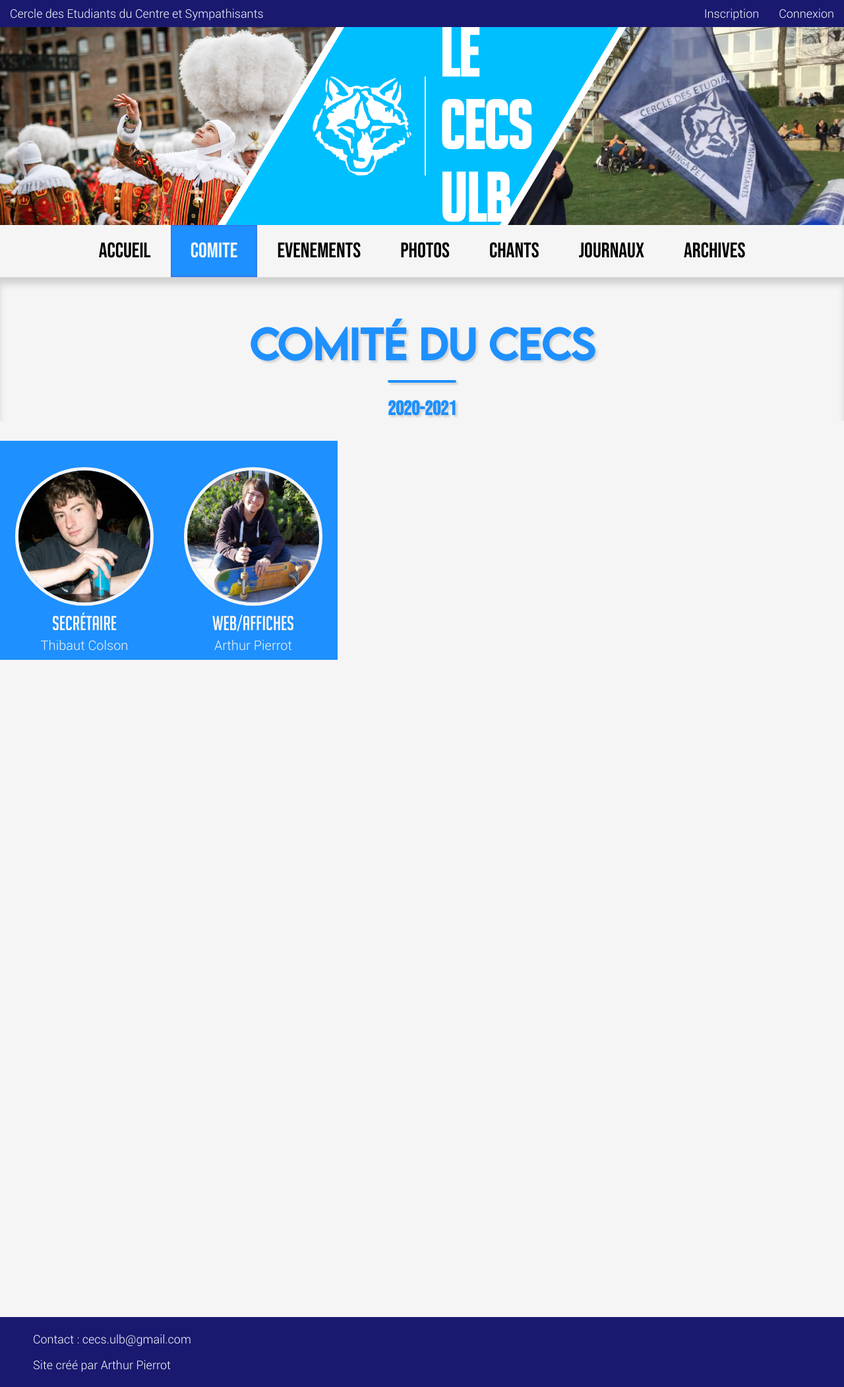
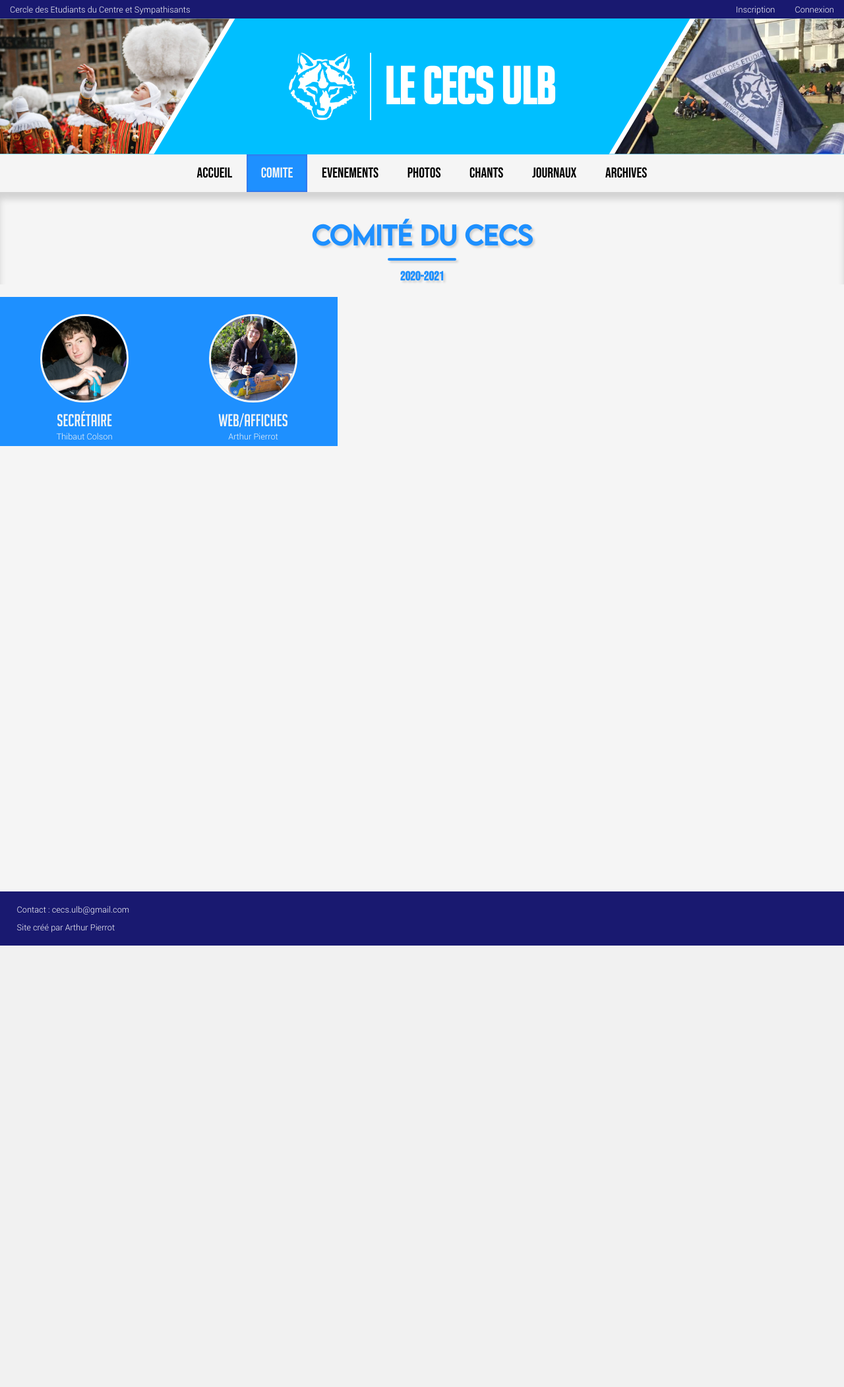
Before and after one commit to Jepsiko/site-cecs, a Django app: page /comite/ in a window 1280 px wide. Shown: the whole page at 66% size. After the commit the page ends 1433 px from the top, so only its background shows below. Run offline with Django 3.2, Linux system fonts and the light colour scheme; data comes from the database, SQL or seed files in the repository.

Commit message:
Relative positions and sizes for different screen resolutions

```diff
--- a/main/static/main/style.css
+++ b/main/static/main/style.css
@@ -79,53 +79,64 @@
   src: url('../fonts/LEMONMILK-Regular.otf') format("opentype");
 }
 
-/* HEADER */
+/* HEADER BAR */
 
 .header-bar {
     display: flex;
     position: -webkit-sticky; /* Safari */
     position: sticky;
+    height: 2.2vw;;
     top: 0;
     z-index: 1000;
 }
 
 .header-bar ul {
     background-color: midnightblue;
-    display: block;
+    display: flex;
+    align-items: center;
     list-style-type: none;
     margin: 0;
     padding: 0;
     width: 100%;
 }
 
-.header-bar ul li a {
+.user-links {
     float: right;
+    display: flex;
+    align-items: center;
+}
+
+.user-links a {
     padding: 10px 15px;
     text-decoration: none;
     text-align: center;
     font-family: "Roboto-Light", sans-serif;
-    font-size: large;
+    font-size: 1vw;
     color: white;
 }
 
 .cecs-name {
-    float: left;
+    margin-right: auto;
     padding: 10px 15px;
     text-decoration: none;
     text-align: center;
     font-family: "Roboto-Light", sans-serif;
-    font-size: large;
+    font-size: 1vw;
     color: white;
 }
 
+/* HEADER */
+
 header {
+    overflow: auto;
+    display: flex;
+    justify-content: space-between;
     background-color: var(--title-bg-color);
 }
 
 .polygon-left {
     float: left;
-    width: 600px;
-    height: 300px;
+    width: 32%;
     background-color: var(--title-text-color);
     -webkit-clip-path: polygon(0 0, 0 600px, 200px 600px, 600px 0);
     clip-path: polygon(0 0, 87% 0, 57% 100%, 0 100%);
@@ -133,16 +144,14 @@
 
 .polygon-left img {
     float: left;
-    width: 600px;
-    height: 300px;
+    width: 100%;
     -webkit-clip-path: polygon(0 0, 0 600px, 200px 600px, 600px 0);
     clip-path: polygon(0 0, 85% 0, 55% 100%, 0 100%);
 }
 
 .polygon-right {
     float: right;
-    width: 600px;
-    height: 300px;
+    width: 32%;
     background-color: var(--title-text-color);
     -webkit-clip-path: polygon(0 0, 0 600px, 200px 600px, 600px 0);
     clip-path: polygon(43% 0, 100% 0%, 100% 100%, 13% 100%);
@@ -150,23 +159,22 @@
 
 .polygon-right img {
     float: right;
-    width: 600px;
-    height: 300px;
+    width: 100%;
     -webkit-clip-path: polygon(0 0, 0 600px, 200px 600px, 600px 0);
     clip-path: polygon(45% 0, 100% 0%, 100% 100%, 15% 100%);
 }
 
 .title {
-    height: 300px;
-    background-color: deepskyblue;
+    align-self: center;
+    background-color: var(--title-bg-color);
     display: flex;
     align-items: center;
     justify-content: center;
 }
 
 .title img {
-    width: 150px;
-    height: 150px;
+    width: 8vw;
+    height: 8vw;
     padding-right: 20px;
     border-right: 2px solid var(--title-text-color);
 }
@@ -174,7 +182,7 @@
 .title h1 {
     margin-left: 20px;
     font-family: "Big Noodle Titling", sans-serif;
-    font-size: 100px;
+    font-size: 6vw;
     color: var(--title-text-color);
 }
 
@@ -183,7 +191,7 @@
 .navbar {
     position: -webkit-sticky; /* Safari */
     position: sticky;
-    top: 41px;
+    top: 2.15vw;
     z-index: 1000;
     background-color: whitesmoke;
     border-bottom: 1px solid var(--last-event-shadow-color);
@@ -204,11 +212,11 @@
 
 .navbar li a {
     display: block;
-    padding: 20px 30px;
+    padding: 0.7em 1em;
     text-decoration: none;
     text-align: center;
     font-family: "Bebas Neue", sans-serif;
-    font-size: xx-large;
+    font-size: 1.7vw;
     color: black;
 }
 
@@ -241,10 +249,10 @@
 h2 {
     margin: 0;
     position: relative;
-    padding-top: 60px;
+    padding-top: 3vw;
     text-align: center;
     font-family: "LEMONMILK-Regular", sans-serif;
-    font-size: 60px;
+    font-size: 3vw;
 }
 
 h2:after {
@@ -258,10 +266,10 @@
 }
 
 h3 {
-    padding-top: 10px;
+    padding-top: 0.5vw;
     text-align: center;
     font-family: "Bebas Neue", sans-serif;
-    font-size: 30px;
+    font-size: 1.5vw;
 }
 
 /* LAST EVENT */
@@ -353,18 +361,18 @@
     display: block;
     margin-left: auto;
     margin-right: auto;
-    width: 200px;
-    height: 200px;
-    border-radius: 200px;
-    border: 5px solid var(--comite-bureau-text-color);
-    margin-top: 40px;
+    width: 10vw;
+    height: 10vw;
+    border-radius: 10vw;
+    border: 0.3vw solid var(--comite-bureau-text-color);
+    margin-top: 2vw;
 }
 
 .post-name {
-    margin-top: 10px;
+    margin-top: 1vw;
     display: inline-block;
     font-family: "Big Noodle Titling", sans-serif;
-    font-size: 30px;
+    font-size: 2vw;
     text-decoration: none;
     text-align: center;
 }
@@ -374,11 +382,11 @@
 }
 
 .user {
-    margin-top: 5px;
-    margin-bottom: 10px;
+    margin-top: 0.2vw;
+    margin-bottom: 0.5vw;
     display: inline-block;
     font-family: "Roboto-Light", sans-serif;
-    font-size: 20px;
+    font-size: 1vw;
     text-decoration: none;
 }
 
@@ -503,7 +516,7 @@
 footer {
     background-color: midnightblue;
     color: white;
-    padding: 5px 50px;
-    font-size: large;
+    padding: 0.5vw 2vw;
+    font-size: 1vw;
     font-family: "Roboto-Light", sans-serif;
 }
--- a/main/templates/main/base.html
+++ b/main/templates/main/base.html
@@ -13,11 +13,11 @@
         <ul>
             <li class="cecs-name">Cercle des Etudiants du Centre et Sympathisants</li>
             {% if user.is_authenticated %}
-                <li><a href="{% url 'main:logout' %}">Déconnexion</a></li>
-                <li><a href="?">{{ user }}</a></li>
+                <li class="user-links"><a href="?">{{ user }}</a></li>
+                <li class="user-links"><a href="{% url 'main:logout' %}">Déconnexion</a></li>
             {% else %}
-                <li><a href="{% url 'main:login' %}">Connexion</a></li>
-                <li><a href="{% url 'main:register' %}">Inscription</a></li>
+                <li class="user-links"><a href="{% url 'main:register' %}">Inscription</a></li>
+                <li class="user-links"><a href="{% url 'main:login' %}">Connexion</a></li>
             {% endif %}
         </ul>
     </div>
@@ -26,12 +26,12 @@
         <div class="polygon-left">
             <img src="{% static "images/carnaval.jpg" %}" alt="">
         </div>
-        <div class="polygon-right">
-            <img src="{% static "images/drapeau.png" %}" alt="">
-        </div>
         <div class="title">
             <img src="{% static "images/logo-white.png" %}" alt="">
             <h1>LE CECS ULB</h1>
+        </div>
+        <div class="polygon-right">
+            <img src="{% static "images/drapeau.png" %}" alt="">
         </div>
     </header>
 
```
Also changed, not shown: other parts of main/static/main/style.css (+33 -28 lines).
